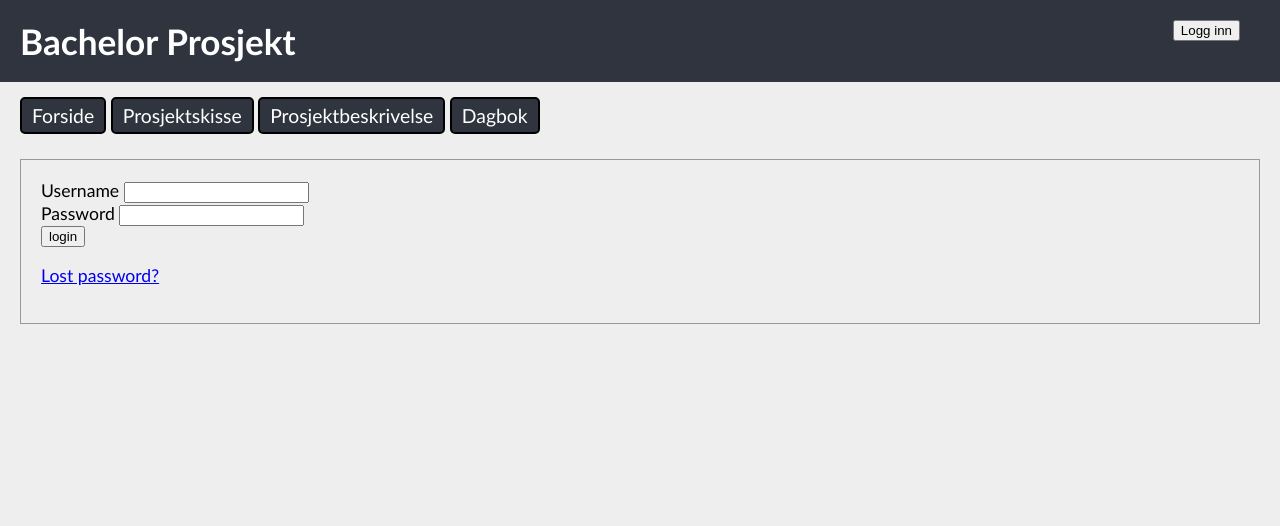
After one commit to hrkristian/BachelorWeb, a Django app: template templates/registration/login.html in a window 1280 px wide. The commit adds this page. Shown: the top 526 px of the page. Run offline with Django 3.2, Linux system fonts and the light colour scheme; the template is opened without the code that fills it, so the values that code supplies are empty, except form fields; tables that the repository leaves empty hold one stand-in row (values such as "Sample post"); form fields are guessed from the names that the template uses.

Commit message:
Fullføre autentiseringsløsningen

```diff
--- a/BachelorWeb/urls.py
+++ b/BachelorWeb/urls.py
@@ -24,5 +24,8 @@ from dagbok import urls as dagbok_urls
 urlpatterns = [
     url(r'^admin/', admin.site.urls),
     url(r'^', include(organizer_urls)),
-    url(r'^dagbok/', include(dagbok_urls))
+    url(r'^dagbok/', include(dagbok_urls)),
 ]
+urlpatterns += [
+    url(r'^accounts/', include('django.contrib.auth.urls')),
+]
--- a/dagbok/templates/dagbok/delete_post.html
+++ b/dagbok/templates/dagbok/delete_post.html
@@ -6,6 +6,7 @@
 {% endblock %}
 
 {% block content %}
+{% if user.is_authenticated %}
 <h2>Slette innlegg</h2>
 <form action="{{ form.get_delete_url }}" method="post">
   {% csrf_token %}
@@ -13,4 +14,7 @@
   <button class="nav_item" type="submit">Ja, slett</button>
   <a class="nav_item" href="{{ post.get_absolute_url }}">Nei, avbryt</a>
 </form>
+{% else %}
+<h2>Du er ikke logget inn, hvordan kom du hit i det hele tatt?</h2>
+{% endif %}
 {% endblock %}
--- a/dagbok/templates/dagbok/update_post.html
+++ b/dagbok/templates/dagbok/update_post.html
@@ -6,6 +6,7 @@
 {% endblock %}
 
 {% block content %}
+{% if user.is_authenticated %}
 <h2>Endre innlegg</h2>
 <form action="{{ form.get_edit_url }}" method="post">
   {% csrf_token %}
@@ -13,6 +14,8 @@
   {{ form.as_p }}
   <button class="nav_item" type="submit">Oppdater</button>
   <a class="nav_item" href="{{ post.get_absolute_url }}">Avbryt</a>
-
 </form>
+{% else %}
+<h2>Du er ikke logget inn, hvordan kom du hit i det hele tatt?</h2>
+{% endif %}
 {% endblock %}
--- a/static/site/style.css
+++ b/static/site/style.css
@@ -18,6 +18,13 @@
 }
 .nav_item:hover {
   filter: brightness(200%) !important;
+}
+.header_logger_thinger * {
+  display: inline-block;
+  margin: 20px;
+}
+.header_logger_thinger {
+  float: right;
 }
 h1 {
   margin: 0;
--- a/templates/base.html
+++ b/templates/base.html
@@ -26,12 +26,24 @@
 </head>
 <body onload="currentLink()">
 
-
-  <header><h1>
+<header>
+  {% if user.is_authenticated %}
+    <form class="header_logger_thinger" action="{% url 'logout' %}" method="post">
+      {% csrf_token %}
+      <p>Logged in as {{ user }}</p>
+      <button type="submit">Logg ut</button>
+    </form>
+  {% else %}
+    <form class="header_logger_thinger" action="{% url 'login' %}" method="post">
+      {% csrf_token %}
+      <button type="submit">Logg inn</button>
+    </form>
+  {% endif %}
+  <h1>
   {% block header %}
-    Bachelor Prosjekt
+  Bachelor Prosjekt
   {% endblock %}
-  </h1></header>
+</h1></header>
   <nav id="main_nav">
     <a class="nav_item" href="{% url 'home' %}">Forside</a>
     <a class="nav_item" href="{% url 'skisse' %}">Prosjektskisse</a>
--- /dev/null
+++ b/templates/registration/login.html
@@ -0,0 +1,39 @@
+{% extends parent_template|default:"base.html" %}
+
+{% block content %}
+
+{% if form.errors %}
+  <p>Your username and password didn't match. Please try again.</p>
+{% endif %}
+
+{% if next %}
+    {% if user.is_authenticated %}
+      <p>Your account doesn't have access to this page. To proceed,
+      please login with an account that has access.</p>
+      {% else %}
+      <p>Please login to see this page.</p>
+    {% endif %}
+{% endif %}
+
+<form method="post" action="{% url 'login' %}">
+{% csrf_token %}
+
+<div>
+  <td>{{ form.username.label_tag }}</td>
+  <td>{{ form.username }}</td>
+</div>
+<div>
+  <td>{{ form.password.label_tag }}</td>
+  <td>{{ form.password }}</td>
+</div>
+
+<div>
+  <input type="submit" value="login" />
+  <input type="hidden" name="next" value="{{ next }}" />
+</div>
+</form>
+
+{# Assumes you setup the password_reset view in your URLconf #}
+<p><a href="{% url 'password_reset' %}">Lost password?</a></p>
+
+{% endblock %}
--- /dev/null
+++ b/templates/registration/password_reset_email.html
@@ -0,0 +1,2 @@
+Someone asked for password reset for email {{ email }}. Follow the link below:
+{{ protocol}}://{{ domain }}{% url 'password_reset_confirm' uidb64=uid token=token %}
```
Also changed, not shown: dagbok/templates/dagbok/create_post.html (+6 -1 lines), dagbok/templates/dagbok/dagbok.html (+7 -3 lines), templates/registration/logged_out.html (added, +9 -0 lines), templates/registration/password_reset_complete.html (added, +8 -0 lines), templates/registration/password_reset_confirm.html (added, +33 -0 lines), templates/registration/password_reset_done.html (added, +7 -0 lines), templates/registration/password_reset_form.html (added, +13 -0 lines).
